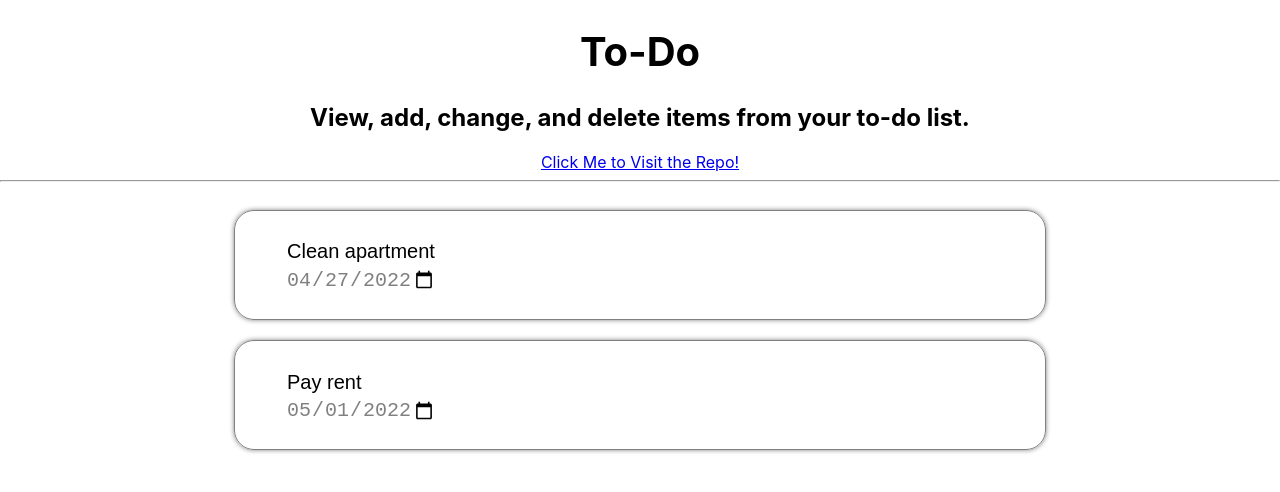
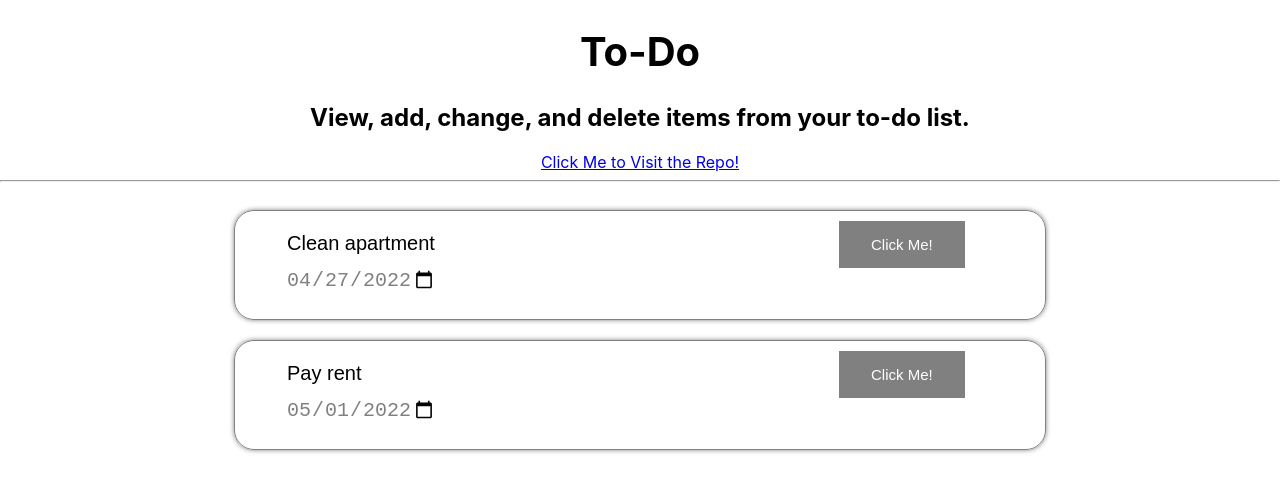
Before and after one commit to amac72/To-Do, a React (Create React App) app in the folder to-do-app/: page / in a window 1280 px wide. Shown: the top 492 px of the page. Built offline with nearby package versions, Linux system fonts and the light colour scheme.

Commit message:
Add button

```diff
--- a/to-do-app/src/Main.css
+++ b/to-do-app/src/Main.css
@@ -20,7 +20,7 @@ h3 {
 .description {
     border: none;
     font-size: 20px;
-    width: 500px;
+    width: 550px;
 }
 
 .date {
@@ -29,3 +29,14 @@ h3 {
     color: grey;
     width: 150px;
 }
+
+.button {
+    background-color: gray; /* Green */
+    border: none;
+    color: white;
+    padding: 15px 32px;
+    text-align: center;
+    text-decoration: none;
+    display: inline-block;
+    font-size: 15px;
+  }
--- a/to-do-app/src/Main.js
+++ b/to-do-app/src/Main.js
@@ -25,12 +25,10 @@ const Task = ({ task }) => {
    // UI Structure of Each Task
    return (<React.Fragment>
     <div class="TaskFrame">
-    <h3>
     <input class="description" onChange={(event) => update(event.target.value, 'description', data)} value={data.description} />
-    </h3>
-    <p>
+    <button class="button" type="button">Click Me!</button>
     <input type="date" class="date" onChange={(event) => update(event.target.value, 'date', data)} value={data.date} />
-    </p>
+    <p></p>
     </div>
     <br></br>
    </React.Fragment>);
```
